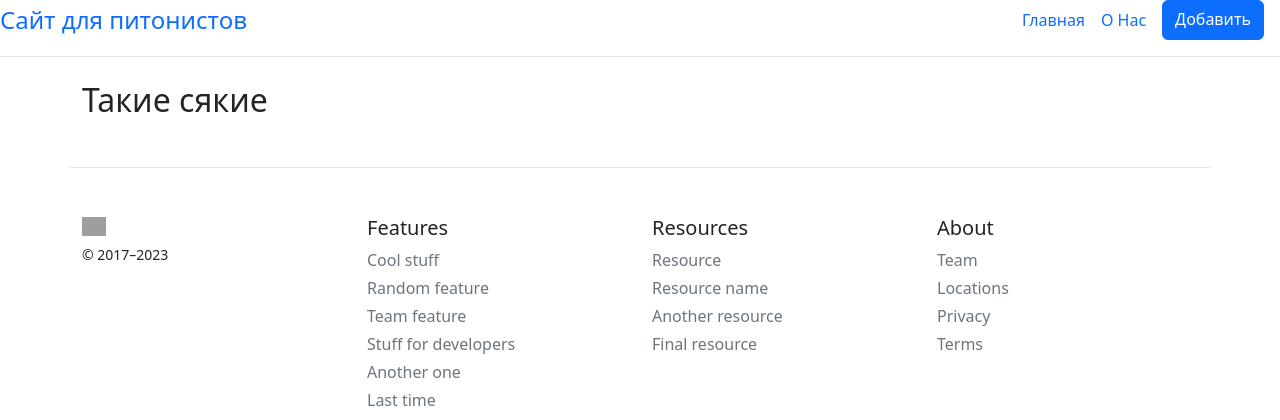
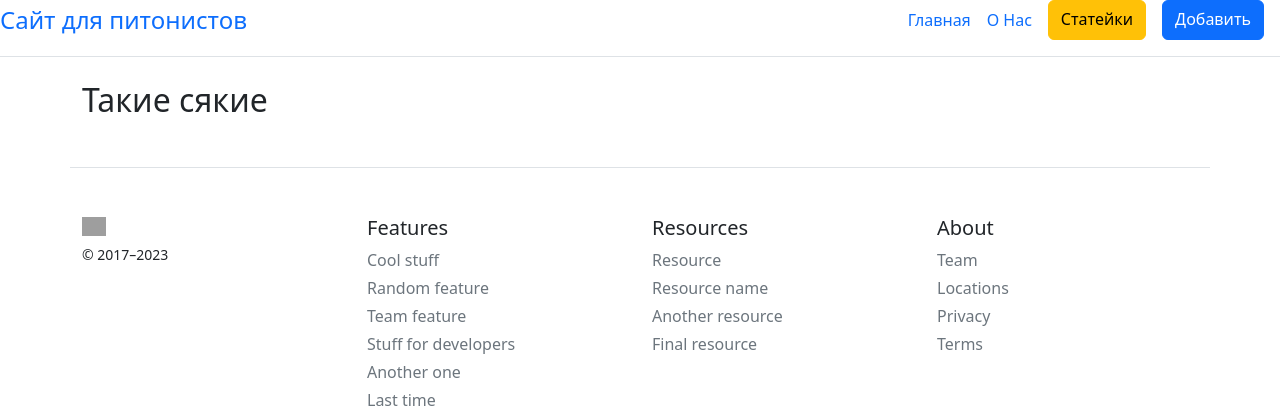
Before and after one commit to Kabanskiy/flaskblog, a Flask app: page /about in a window 1280 px wide. Shown: the top 420 px of the page. Run offline with Flask 3, Linux system fonts and the light colour scheme; grey boxes are pictures that could not be loaded.

Commit message:
Добавлен шаблон для отображения на сайте

```diff
--- a/templates/base.html
+++ b/templates/base.html
@@ -17,7 +17,9 @@
       <nav class="d-inline-flex mt-2 mt-md-0 ms-md-auto">
         <a class="me-3 py-2 link-body-emphasis text-decoration-none" href="/">Главная</a>
         <a class="me-3 py-2 link-body-emphasis text-decoration-none" href="/about">О Нас</a>
+        <a class="me-3 btn btn-warning" href="/posts">Статейки</a>
         <a class="me-3 btn btn-primary" href="/create_baza">Добавить</a>
+
       </nav>
     </div>
     {% block body %}{% endblock %}
```
